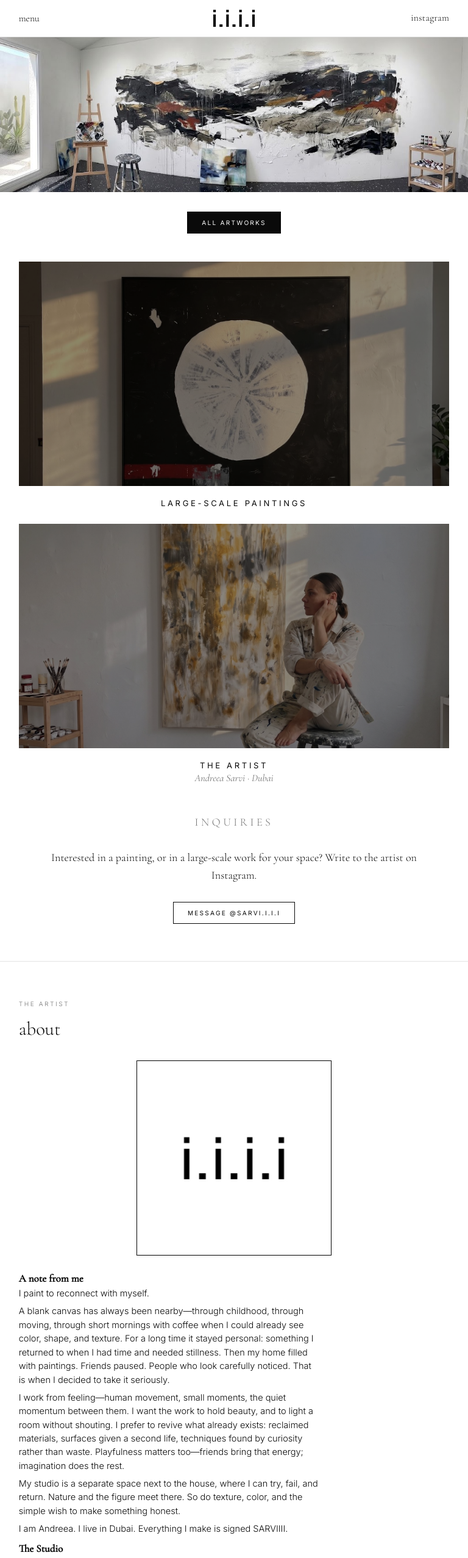
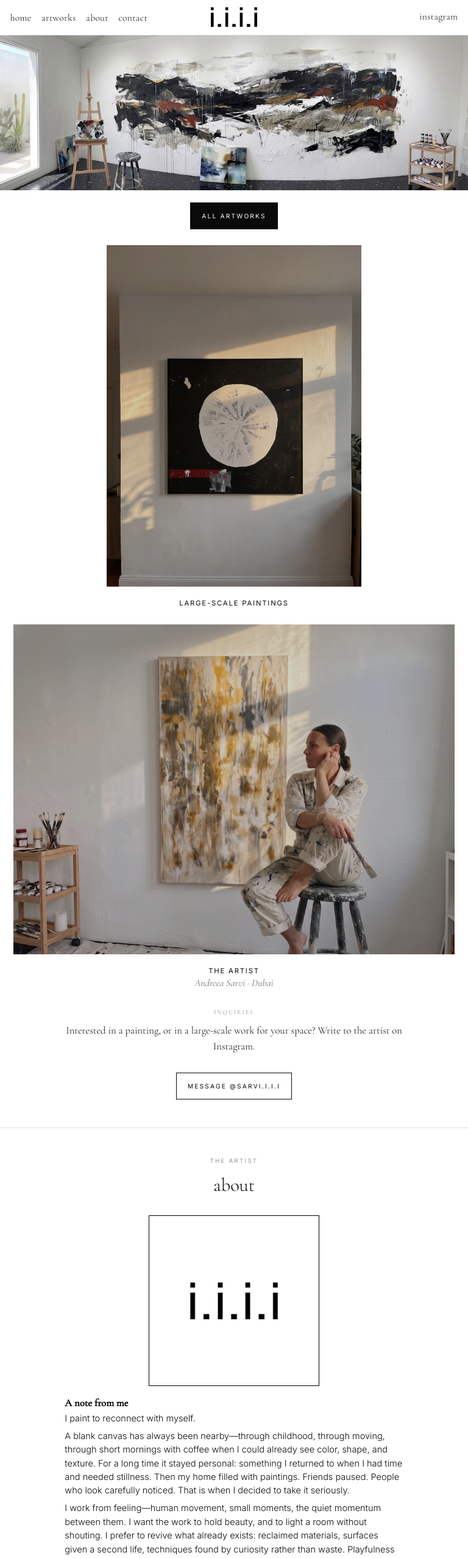
Before and after one commit to andreeasarviiii/sarviiii.art, a plain HTML site: page index.html in a window 768 px wide. Shown: the top 2555 px of the page at 61% size. Drawn offline with Linux system fonts and the light colour scheme.

Commit message:
Fit the site to phone and tablet widths without changing desktop.
Stack the home banners so each photo stays fully visible, scale headings and tap targets, and keep the header and footer on one readable column.

Co-authored-by: andreeasarviiii <andreeasarviiii@users.noreply.github.com>

```diff
--- a/styles.css
+++ b/styles.css
@@ -73,8 +73,60 @@ dialog{border:0;padding:0;max-width:min(1100px,94vw);width:100%;background:#fff}
 .close{position:absolute;top:.8rem;right:.8rem;background:#fff;border:1px solid var(--ink);width:2.5rem;height:2.5rem;font-size:1.3rem;cursor:pointer;color:var(--ink)}
 .reveal{opacity:0;transform:translateY(20px);transition:opacity 1s ease,transform 1s ease}.reveal.in{opacity:1;transform:none}
 @media(max-width:820px){
- header{grid-template-columns:1fr auto 1fr}nav{justify-self:start}.panel .frame{height:min(46vh,420px)}.logo{grid-column:2}.logo img{height:28px}.menu-btn{display:block;grid-column:1;grid-row:1}.ig{grid-column:3}
- nav{grid-column:1;grid-row:1}nav ul{display:none;position:absolute;top:100%;left:0;right:0;flex-direction:column;gap:0;background:#fff;border-bottom:1px solid var(--line)}nav ul.open{display:flex}nav li a{display:block;padding:.9rem 1.5rem;border:0}
+ html,body{overflow-x:clip}
+ header{grid-template-columns:auto 1fr auto;gap:.75rem;padding:.9rem 1rem}nav{justify-self:start}.logo{grid-column:2}.logo img{height:28px;max-width:46vw}.menu-btn{display:block;grid-column:1;grid-row:1;min-height:44px;padding:0 .15rem;white-space:nowrap}.ig{grid-column:3;justify-self:end;white-space:nowrap}
+ nav{grid-column:1;grid-row:1}nav ul{display:none;position:absolute;top:100%;left:0;right:0;flex-direction:column;gap:0;background:#fff;border-bottom:1px solid var(--line);z-index:20}nav ul.open{display:flex}nav li a{display:block;padding:.95rem 1.25rem;border:0}
+ section{padding:clamp(2.2rem,6vw,3.2rem) clamp(1rem,3vw,1.5rem)}
+ .hero img{width:100%;height:auto;max-height:none;object-fit:contain}
+ .hero .cta{padding:1.4rem 1rem 0}
  .hero .ph{position:static;text-align:right;padding:.3rem 1rem;background:none}
- .pair,.about,.dlg,.fcols,.contact-grid{grid-template-columns:1fr}.about{align-items:start}.about-mark{margin:1.15rem auto 0}}
+ .pair{gap:1.75rem;padding-top:1.75rem;padding-bottom:1.1rem}
+ .pair + .inquiry{padding-top:1.1rem}
+ .panel .frame{height:auto;width:100%;background:transparent}
+ .panel img,.panel img.contain{width:auto;max-width:100%;height:auto;max-height:min(70vh,560px);object-fit:contain;filter:brightness(.72);transition:filter .45s ease}
+ .panel .frame::after{opacity:0}
+ .panel:hover img,.panel:focus-visible img,.panel:focus-within img{filter:none}
+ .panel h2{font-size:.78rem;letter-spacing:.16em;overflow-wrap:anywhere}
+ h2{font-size:clamp(1.65rem,7.5vw,2.1rem)}
+ h2.eyebrow,.eyebrow{font-size:.66rem}
+ .about > .reveal:last-child h3{font-size:1.15rem}
+ .pair,.about,.dlg,.fcols,.contact-grid{grid-template-columns:1fr}
+ .about{align-items:start;justify-items:center;gap:1.35rem;padding-bottom:1.4rem}
+ .about > .reveal:first-child{align-items:center;text-align:center;width:100%}
+ .about-mark{width:min(72vw,280px);margin:1rem auto 0}
+ .about > .reveal:last-child{width:min(100%,62ch)}
+ .about p{max-width:62ch}
+ .inquiry p{font-size:1.15rem;line-height:1.55}
+ .inquiry .eyebrow{font-size:.66rem;letter-spacing:.22em;line-height:1.4;margin-bottom:.75rem}
+ #contact .eyebrow{margin-bottom:.55rem}
+ .btn,.inquire{min-height:44px;padding:.8rem 1.25rem;display:inline-flex;align-items:center;justify-content:center}
+ .contact-form .btn{width:auto;justify-self:start;min-width:12rem}
+ .card h3{font-size:1.15rem}
+ .card p{font-size:.8rem}
+ .dlg .info{padding:1.35rem 1rem 1.6rem}
+ .fcols{gap:2rem;justify-items:center}
+ .fcols > div{width:min(100%,22rem)}
+ .fform{width:100%;max-width:22rem}
+ .fform input,.contact-form input,.contact-form textarea{width:100%;font-size:16px}
+ .site-footer{padding:2.4rem 1rem 1.35rem}
+ .site-footer li a,.site-footer li.loc{overflow-wrap:anywhere}
+ .fh{font-size:1.28rem}
+ .copy{margin:1.75rem 0 0}
+ .contact-lead{max-width:62ch}
+ .contact-form .hint{max-width:42ch}
+ .studio-panel{padding:1.35rem 1.15rem}}
+@media(max-width:820px) and (min-width:660px){
+ .menu-btn{display:none}
+ header{grid-template-columns:1fr auto 1fr;gap:.75rem;padding:.85rem 1.15rem}
+ nav ul{display:flex;position:static;flex-direction:row;flex-wrap:nowrap;gap:1.15rem;background:none;border:0;width:auto}
+ nav li a{display:inline;padding:0 0 1px;border-bottom:1px solid transparent}
+ .logo img{height:32px;max-width:none}
+}
+@media(max-width:820px) and (hover:none){
+ .panel img,.panel img.contain{filter:brightness(.82)}
+}
+@media(max-width:639px){
+ .grid{grid-template-columns:1fr}
+ .contact-form .btn{width:100%;justify-self:stretch}
+}
 @media(prefers-reduced-motion:reduce){*{transition:none!important;animation:none!important;scroll-behavior:auto!important}.reveal{opacity:1;transform:none}}
```
